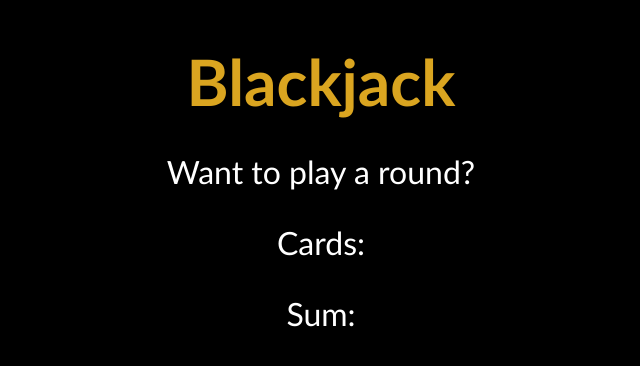
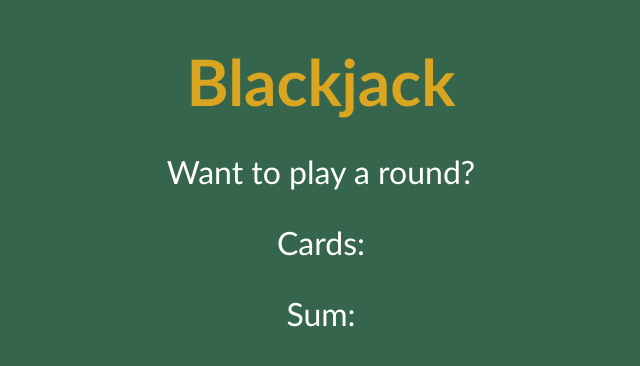
Before and after one commit to abhikmr333/BlackJackGame_scrimba, a plain HTML site: page index.html in a window 1280 px wide. Shown: the whole page, without its empty margins (319-959 px from the left). Drawn offline with Linux system fonts and the light colour scheme.

Commit message:
Changed bg color of body

```diff
--- a/index.css
+++ b/index.css
@@ -1,5 +1,5 @@
 body {
-    background-color: black;
+    background-color: #35654d;
     text-align: center;
     font-family: 'Trebuchet MS', 'Lucida Sans Unicode', 'Lucida Grande', 'Lucida Sans', Arial, sans-serif;
 }
```
